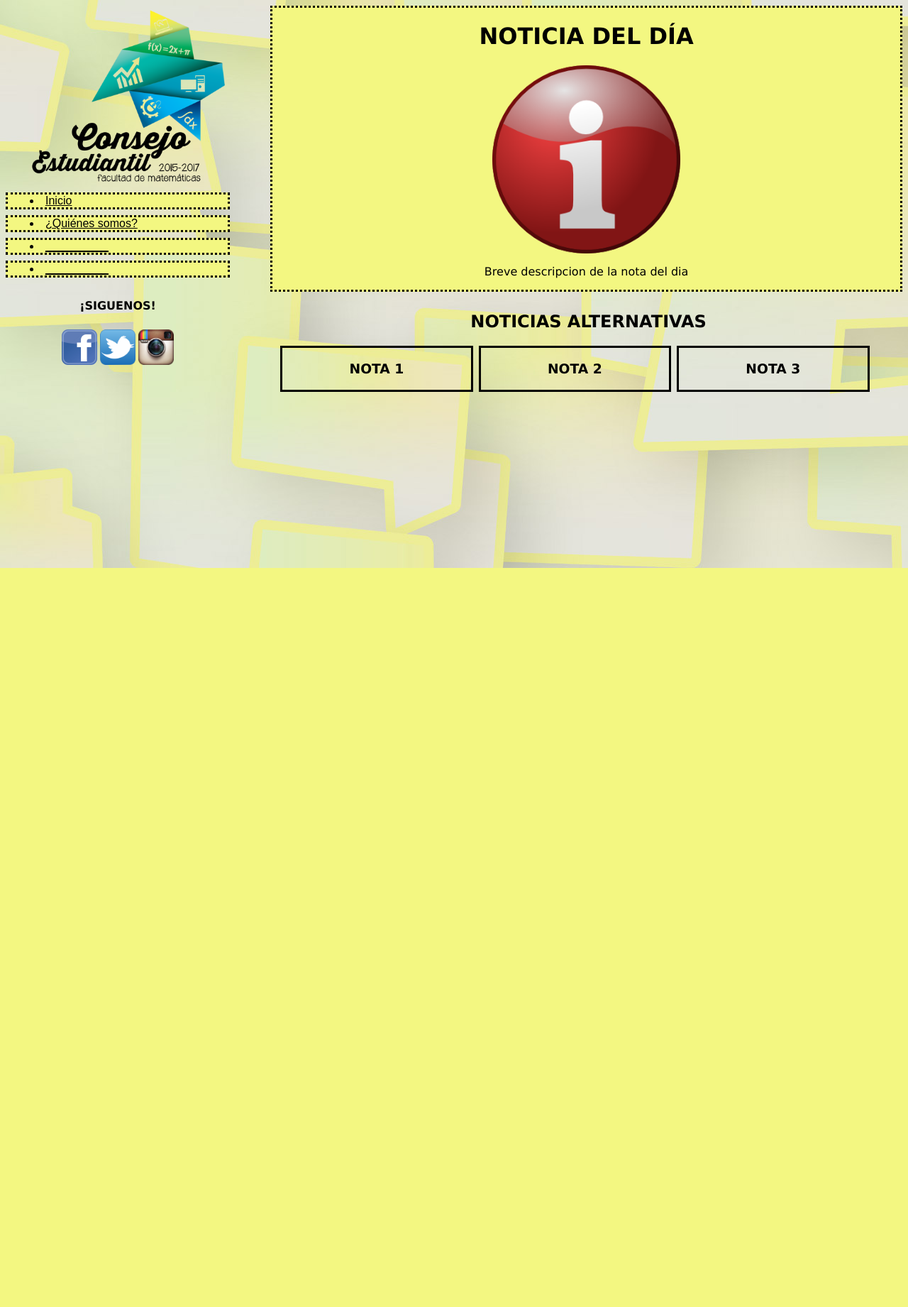
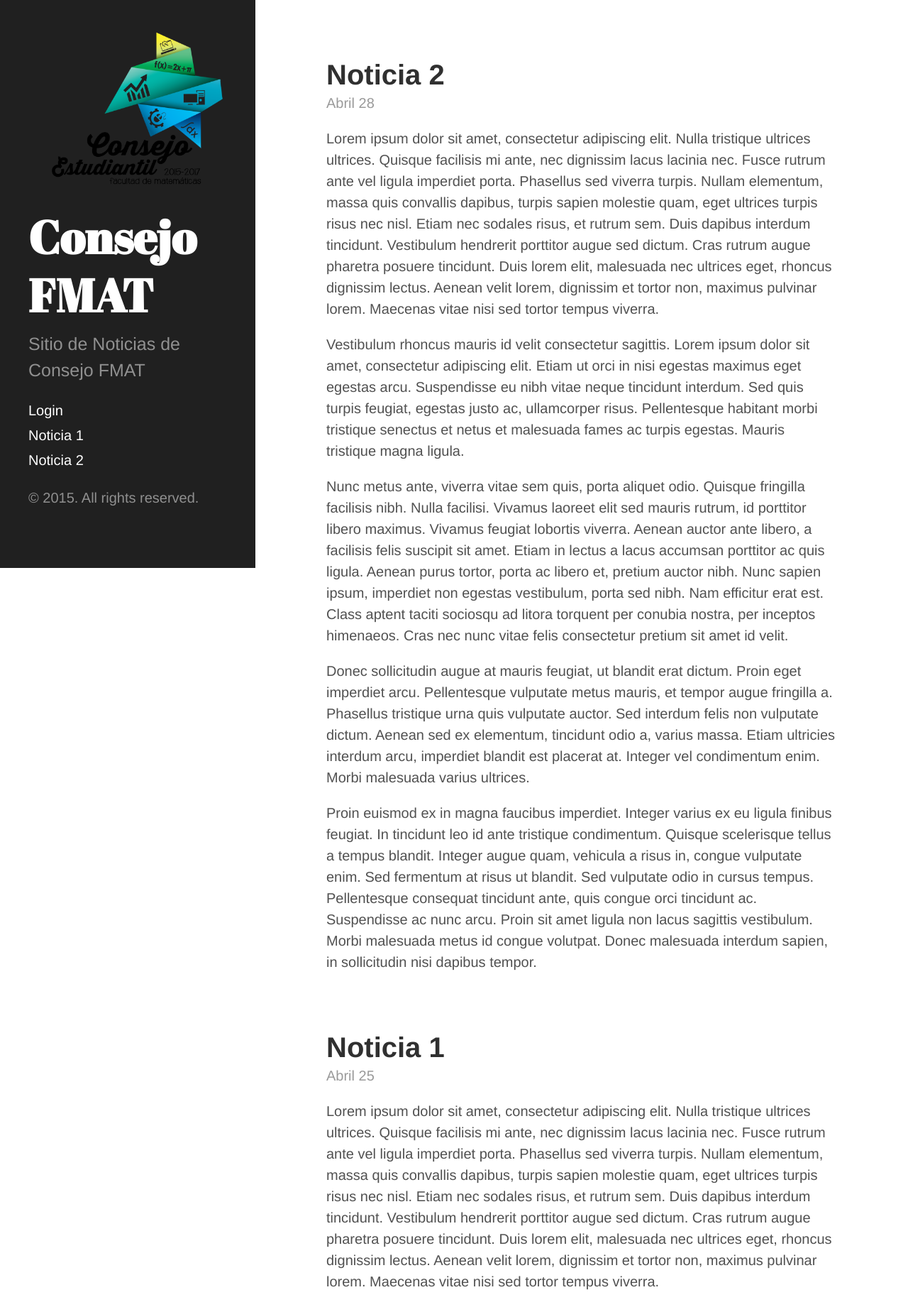
Before and after one commit to jupazave/Consejo-FMAT, a PHP site: page / in a window 1280 px wide. Shown: the top 1841 px of the page at 71% size. Before the commit the page ends 800 px from the top, so only its background shows below. Run offline with PHP 8.4, Linux system fonts and the light colour scheme.

Commit message:
Second release

```diff
--- a/consejo.css
+++ /dev/null
@@ -1,93 +0,0 @@
-/* === IMPORTANTE ===================================================
-   No modificar estos estilos, ya que son imprescindibles para
-   que la página se vea correctamente.
-   ================================================================== */
-
-
-#logoCE {
-  width: 25%;
-  float: left;
-
-}
-
-#NotActual{
-  width: 70%;
-  border: solid;
-  border-style: dotted;
-  float: right;
-  margin-bottom: .5em;
-  background-color: #F3F781;
-}
-
-#imgnoticiaPrin{
-  width: 30%;
-  text-align: center;
-}
-
-#descripcion{
-  text-align: center;
-  font-family: verdana;
-}
-
-#redes{
-  text-align: center;
-  font-family: verdana;
-  width: 25%;
-  float: left;
-}
-
-#menu{
-  width: 25%;
-  float: left;
-  text-indent: 10%;
-}
-
-.opM{
-  border-style: dotted;
-  background-color: #F3F781;
-  margin-bottom: .5em;
-}
-
-#fb, #tt, #insta{
-  text-align: center;
-  width: 50px;
-}
-
-#notALt{
-  float: right;
-  text-align: center;
-  font-family: verdana;
-  width: 70%;
-}
-
-#contenedorAlt{
-  width: 100%;
-}
-
-#nota1, #nota2, #nota3{
-  width: 30%;
-  float: left;
-  border: solid;
-  margin-left: .5em;
-  text-align: center;
-
-}
-
-table{
-  text-align: center;
-}
-
-a{
-  font-family: fantasy;
-  color: black;
-}
-
-h1{
-  font-family: Verdana;
-  text-align: center;
-}
-
-body{
-  background-image: url("../img/fondo2.jpg");
-
-}
--- a/index.html
+++ b/index.html
@@ -1,59 +1,99 @@
-<html xmlns="http://www.w3.org/1999/xhtml" lang="es" xml:lang="es">
+<!DOCTYPE html>
+<html xmlns="http://www.w3.org/1999/xhtml" xml:lang="en" lang="en-us">
 
 <head>
-    <meta http-equiv="Content-Type" content="text/html; charset=UTF-8" />
-	<link rel="stylesheet" type="text/css" href="consejo.css" title="style">
-	<title>Consejo Estudiantil</title>
+  <link href="http://gmpg.org/xfn/11" rel="profile">
+  <meta http-equiv="X-UA-Compatible" content="IE=edge">
+  <meta http-equiv="content-type" content="text/html; charset=utf-8">
+
+  <!-- Enable responsiveness on mobile devices-->
+  <meta name="viewport" content="width=device-width, initial-scale=1.0, maximum-scale=1">
+
+  <title>
+    Inicio
+  </title>
+
+  <!-- CSS -->
+  <link rel="stylesheet" href="/public/css/main.css">
+  <link rel="stylesheet" href="http://fonts.googleapis.com/css?family=PT+Sans:400,400italic,700|Abril+Fatface">
+
+  <!-- Icons -->
+  <link rel="apple-touch-icon-precomposed" sizes="144x144" href="/public/apple-touch-icon-144-precomposed.png">
+  <link rel="shortcut icon" href="/public/favicon.ico">
+
+  <!-- RSS -->
+  <link rel="alternate" type="application/rss+xml" title="RSS" href="/atom.xml">
 </head>
+
 <body>
-	<div id="contenedor">
-		<div id="logo">
-			<img id="logoCE" src="img/CE%20MATE.png">
-		</div>
-		<div id="NotActual">
-			<h1>NOTICIA DEL DÍA</h1>
-			<div align="center">
-				<img id="imgnoticiaPrin" src="img/Noticias_de_ultima_hora.png">
-				<p id="descripcion">Breve descripcion de la nota del dia</p>
-			</div>
 
-		</div>
-		<div id="menu">
-			<div class="opM"><li><a href="">Inicio</a></li></div>
-			<div class="opM"><li><a href="">¿Quiénes somos?</a></li></div>
-			<div class="opM"><li><a href="">__________</a></li></div>
-			<div class="opM"><li><a href="">__________</a></li></div>
-		</div>
+  <div class="sidebar">
+    <div class="container sidebar-sticky">
+      <div class="sidebar-about">
+      <img src="/public/img/CE_MATE.png" alt="">
+        <h1>
+          <a href="/">
+            Consejo FMAT
+          </a>
+        </h1>
+        <p class="lead">Sitio de Noticias de Consejo FMAT</p>
+      </div>
 
-		<div id="redes">
-			<h4>¡SIGUENOS!</h4>
-			<table align="center">
-          	<tbody>
-            	<tr>
-              		<td><a href = "https://www.facebook.com/cestudiantilfmat"><img id="fb" src="img/fb.png"></a></td>
-              		<td><a href="https://twitter.com/CE_FMAT"><img id="tt" src="img/tt.png" </a></td>
-              		<td><a href="https://instagram.com/ce_fmat/"><img id="insta" src="img/insta.png"></a></td>
-            	</tr>
-            </tbody>
-        	</table>
-		</div>
+      <nav class="sidebar-nav">
+        <a class="sidebar-nav-item" href="/login.php">Login</a>
+        <a class="sidebar-nav-item" href="/noticia.php?id=1">Noticia 1</a>
+        <a class="sidebar-nav-item" href="/noticia.php?id=2">Noticia 2</a>
+      </nav>
 
-		<div id="notALt">
-			<h2>NOTICIAS ALTERNATIVAS</h2>
-			<div id="contenedorAlt">
-				<div id="nota1">
-					<h3>NOTA 1</h3>
-				</div>
-				<div id="nota2">
-					<h3>NOTA 2</h3>
-				</div>
-				<div id="nota3">
-					<h3>NOTA 3</h3>
-				</div>
-			</div>
-		</div>
+      <p>&copy; 2015. All rights reserved.</p>
+    </div>
+  </div>
 
 
+  <div class="content container">
+    <div class="posts">
+      <div class="post">
+        <h1 class="post-title">
+          <a href="/noticia.php?id=2">
+            Noticia 2
+          </a>
+        </h1>
 
-	</div>
+        <span class="post-date">Abril 28</span>
+
+        <p>Lorem ipsum dolor sit amet, consectetur adipiscing elit. Nulla tristique ultrices ultrices. Quisque facilisis mi ante, nec dignissim lacus lacinia nec. Fusce rutrum ante vel ligula imperdiet porta. Phasellus sed viverra turpis. Nullam elementum, massa quis convallis dapibus, turpis sapien molestie quam, eget ultrices turpis risus nec nisl. Etiam nec sodales risus, et rutrum sem. Duis dapibus interdum tincidunt. Vestibulum hendrerit porttitor augue sed dictum. Cras rutrum augue pharetra posuere tincidunt. Duis lorem elit, malesuada nec ultrices eget, rhoncus dignissim lectus. Aenean velit lorem, dignissim et tortor non, maximus pulvinar lorem. Maecenas vitae nisi sed tortor tempus viverra. </p>
+
+        <p>Vestibulum rhoncus mauris id velit consectetur sagittis. Lorem ipsum dolor sit amet, consectetur adipiscing elit. Etiam ut orci in nisi egestas maximus eget egestas arcu. Suspendisse eu nibh vitae neque tincidunt interdum. Sed quis turpis feugiat, egestas justo ac, ullamcorper risus. Pellentesque habitant morbi tristique senectus et netus et malesuada fames ac turpis egestas. Mauris tristique magna ligula. </p>
+
+        <p>Nunc metus ante, viverra vitae sem quis, porta aliquet odio. Quisque fringilla facilisis nibh. Nulla facilisi. Vivamus laoreet elit sed mauris rutrum, id porttitor libero maximus. Vivamus feugiat lobortis viverra. Aenean auctor ante libero, a facilisis felis suscipit sit amet. Etiam in lectus a lacus accumsan porttitor ac quis ligula. Aenean purus tortor, porta ac libero et, pretium auctor nibh. Nunc sapien ipsum, imperdiet non egestas vestibulum, porta sed nibh. Nam efficitur erat est. Class aptent taciti sociosqu ad litora torquent per conubia nostra, per inceptos himenaeos. Cras nec nunc vitae felis consectetur pretium sit amet id velit. </p>
+
+        <p>Donec sollicitudin augue at mauris feugiat, ut blandit erat dictum. Proin eget imperdiet arcu. Pellentesque vulputate metus mauris, et tempor augue fringilla a. Phasellus tristique urna quis vulputate auctor. Sed interdum felis non vulputate dictum. Aenean sed ex elementum, tincidunt odio a, varius massa. Etiam ultricies interdum arcu, imperdiet blandit est placerat at. Integer vel condimentum enim. Morbi malesuada varius ultrices. </p>
+
+        <p>Proin euismod ex in magna faucibus imperdiet. Integer varius ex eu ligula finibus feugiat. In tincidunt leo id ante tristique condimentum. Quisque scelerisque tellus a tempus blandit. Integer augue quam, vehicula a risus in, congue vulputate enim. Sed fermentum at risus ut blandit. Sed vulputate odio in cursus tempus. Pellentesque consequat tincidunt ante, quis congue orci tincidunt ac. Suspendisse ac nunc arcu. Proin sit amet ligula non lacus sagittis vestibulum. Morbi malesuada metus id congue volutpat. Donec malesuada interdum sapien, in sollicitudin nisi dapibus tempor. </p>
+
+
+      </div>
+      <div class="post">
+        <h1 class="post-title">
+          <a href="/noticia.php?id=1">
+            Noticia 1
+          </a>
+        </h1>
+
+        <span class="post-date">Abril 25</span>
+
+        <p>Lorem ipsum dolor sit amet, consectetur adipiscing elit. Nulla tristique ultrices ultrices. Quisque facilisis mi ante, nec dignissim lacus lacinia nec. Fusce rutrum ante vel ligula imperdiet porta. Phasellus sed viverra turpis. Nullam elementum, massa quis convallis dapibus, turpis sapien molestie quam, eget ultrices turpis risus nec nisl. Etiam nec sodales risus, et rutrum sem. Duis dapibus interdum tincidunt. Vestibulum hendrerit porttitor augue sed dictum. Cras rutrum augue pharetra posuere tincidunt. Duis lorem elit, malesuada nec ultrices eget, rhoncus dignissim lectus. Aenean velit lorem, dignissim et tortor non, maximus pulvinar lorem. Maecenas vitae nisi sed tortor tempus viverra. </p>
+
+        <p>Vestibulum rhoncus mauris id velit consectetur sagittis. Lorem ipsum dolor sit amet, consectetur adipiscing elit. Etiam ut orci in nisi egestas maximus eget egestas arcu. Suspendisse eu nibh vitae neque tincidunt interdum. Sed quis turpis feugiat, egestas justo ac, ullamcorper risus. Pellentesque habitant morbi tristique senectus et netus et malesuada fames ac turpis egestas. Mauris tristique magna ligula. </p>
+
+        <p>Nunc metus ante, viverra vitae sem quis, porta aliquet odio. Quisque fringilla facilisis nibh. Nulla facilisi. Vivamus laoreet elit sed mauris rutrum, id porttitor libero maximus. Vivamus feugiat lobortis viverra. Aenean auctor ante libero, a facilisis felis suscipit sit amet. Etiam in lectus a lacus accumsan porttitor ac quis ligula. Aenean purus tortor, porta ac libero et, pretium auctor nibh. Nunc sapien ipsum, imperdiet non egestas vestibulum, porta sed nibh. Nam efficitur erat est. Class aptent taciti sociosqu ad litora torquent per conubia nostra, per inceptos himenaeos. Cras nec nunc vitae felis consectetur pretium sit amet id velit. </p>
+
+        <p>Donec sollicitudin augue at mauris feugiat, ut blandit erat dictum. Proin eget imperdiet arcu. Pellentesque vulputate metus mauris, et tempor augue fringilla a. Phasellus tristique urna quis vulputate auctor. Sed interdum felis non vulputate dictum. Aenean sed ex elementum, tincidunt odio a, varius massa. Etiam ultricies interdum arcu, imperdiet blandit est placerat at. Integer vel condimentum enim. Morbi malesuada varius ultrices. </p>
+
+        <p>Proin euismod ex in magna faucibus imperdiet. Integer varius ex eu ligula finibus feugiat. In tincidunt leo id ante tristique condimentum. Quisque scelerisque tellus a tempus blandit. Integer augue quam, vehicula a risus in, congue vulputate enim. Sed fermentum at risus ut blandit. Sed vulputate odio in cursus tempus. Pellentesque consequat tincidunt ante, quis congue orci tincidunt ac. Suspendisse ac nunc arcu. Proin sit amet ligula non lacus sagittis vestibulum. Morbi malesuada metus id congue volutpat. Donec malesuada interdum sapien, in sollicitudin nisi dapibus tempor. </p>
+      </div>
+    </div>
+  </div>
+
 </body>
+</html>
--- /dev/null
+++ b/public/css/main.css
@@ -0,0 +1,360 @@
+* {
+  -webkit-box-sizing: border-box;
+     -moz-box-sizing: border-box;
+          box-sizing: border-box;
+}
+html {
+  font-family: "PT Sans", Helvetica, Arial, sans-serif;
+}
+@media (min-width: 48em) {
+  html {
+    font-size: 16px;
+  }
+}
+@media (min-width: 58em) {
+  html {
+    font-size: 20px;
+  }
+}
+
+html,
+body {
+  margin: 0;
+  padding: 0;
+}
+
+html {
+  font-family: "Helvetica Neue", Helvetica, Arial, sans-serif;
+  font-size: 16px;
+  line-height: 1.5;
+}
+@media (min-width: 38em) {
+  html {
+    font-size: 20px;
+  }
+}
+
+body {
+  color: #515151;
+  background-color: #fff;
+  -webkit-text-size-adjust: 100%;
+      -ms-text-size-adjust: 100%;
+}
+
+a {
+  color: #268bd2;
+  text-decoration: none;
+}
+a:hover,
+a:focus {
+  text-decoration: underline;
+}
+
+/* Headings */
+h1, h2, h3, h4, h5, h6 {
+  margin-bottom: .5rem;
+  font-weight: bold;
+  line-height: 1.25;
+  color: #313131;
+  text-rendering: optimizeLegibility;
+}
+h1 {
+  font-size: 2rem;
+}
+h2 {
+  margin-top: 1rem;
+  font-size: 1.5rem;
+}
+h3 {
+  margin-top: 1.5rem;
+  font-size: 1.25rem;
+}
+h4, h5, h6 {
+  margin-top: 1rem;
+  font-size: 1rem;
+}
+
+/* Body text */
+p {
+  margin-top: 0;
+  margin-bottom: 1rem;
+}
+
+hr {
+  position: relative;
+  margin: 1.5rem 0;
+  border: 0;
+  border-top: 1px solid #eee;
+  border-bottom: 1px solid #fff;
+}
+
+abbr {
+  font-size: 85%;
+  font-weight: bold;
+  color: #555;
+  text-transform: uppercase;
+}
+abbr[title] {
+  cursor: help;
+  border-bottom: 1px dotted #e5e5e5;
+}
+
+
+img {
+  display: block;
+  max-width: 100%;
+  margin: 0 0 1rem;
+  border-radius: 5px;
+}
+
+
+/*
+ * Custom type
+ *
+ * Extend paragraphs with `.lead` for larger introductory text.
+ */
+
+.lead {
+  font-size: 1.25rem;
+  font-weight: 300;
+}
+
+
+/*
+ * Messages
+ *
+ * Show alert messages to users. You may add it to single elements like a `<p>`,
+ * or to a parent if there are multiple elements to show.
+ */
+
+.message {
+  margin-bottom: 1rem;
+  padding: 1rem;
+  color: #717171;
+  background-color: #f9f9f9;
+}
+
+
+/*
+ * Container
+ *
+ * Center the page content.
+ */
+
+.container {
+  padding-left:  1rem;
+  padding-right: 1rem;
+  margin-left:  auto;
+  margin-right: auto;
+}
+
+
+/*
+ * Masthead
+ *
+ * Super small header above the content for site name and short description.
+ */
+
+.masthead {
+  padding-top:    1rem;
+  padding-bottom: 1rem;
+  margin-bottom: 3rem;
+}
+.masthead-title {
+  margin-top: 0;
+  margin-bottom: 0;
+  color: #505050;
+}
+.masthead-title a {
+  color: #505050;
+}
+.masthead-title small {
+  font-size: 75%;
+  font-weight: 400;
+  color: #c0c0c0;
+  letter-spacing: 0;
+}
+
+
+/*
+ * Posts and pages
+ *
+ * Each post is wrapped in `.post` and is used on default and post layouts. Each
+ * page is wrapped in `.page` and is only used on the page layout.
+ */
+
+.page,
+.post {
+  margin-bottom: 4em;
+}
+
+/* Blog post or page title */
+.page-title,
+.post-title,
+.post-title a {
+  color: #303030;
+}
+.page-title,
+.post-title {
+  margin-top: 0;
+}
+
+/* Meta data line below post title */
+.post-date {
+  display: block;
+  margin-top: -.5rem;
+  margin-bottom: 1rem;
+  color: #9a9a9a;
+}
+
+/* Related posts */
+.related {
+  padding-top: 2rem;
+  padding-bottom: 2rem;
+  border-top: 1px solid #eee;
+}
+.related-posts {
+  padding-left: 0;
+  list-style: none;
+}
+.related-posts h3 {
+  margin-top: 0;
+}
+.related-posts li small {
+  font-size: 75%;
+  color: #999;
+}
+.related-posts li a:hover {
+  color: #268bd2;
+  text-decoration: none;
+}
+.related-posts li a:hover small {
+  color: inherit;
+}
+
+/*
+ * Pagination
+ *
+ * Super lightweight (HTML-wise) blog pagination. `span`s are provide for when
+ * there are no more previous or next posts to show.
+ */
+
+.pagination {
+  overflow: hidden; /* clearfix */
+  margin-left: -1rem;
+  margin-right: -1rem;
+  font-family: "PT Sans", Helvetica, Arial, sans-serif;
+  color: #ccc;
+  text-align: center;
+}
+
+/* Pagination items can be `span`s or `a`s */
+.pagination-item {
+  display: block;
+  padding: 1rem;
+  border: 1px solid #eee;
+}
+.pagination-item:first-child {
+  margin-bottom: -1px;
+}
+
+/* Only provide a hover state for linked pagination items */
+a.pagination-item:hover {
+  background-color: #f5f5f5;
+}
+
+@media (min-width: 30em) {
+  .pagination {
+    margin: 3rem 0;
+  }
+  .pagination-item {
+    float: left;
+    width: 50%;
+  }
+  .pagination-item:first-child {
+    margin-bottom: 0;
+    border-top-left-radius:    4px;
+    border-bottom-left-radius: 4px;
+  }
+  .pagination-item:last-child {
+    margin-left: -1px;
+    border-top-right-radius:    4px;
+    border-bottom-right-radius: 4px;
+  }
+}
+
+/*
+ * Sidebar
+ *
+ * Flexible banner for housing site name, intro, and "footer" content. Starts
+ * out above content in mobile and later moves to the side with wider viewports.
+ */
+
+.sidebar {
+  text-align: center;
+  padding: 2rem 1rem;
+  color: rgba(255,255,255,.5);
+  background-color: #202020;
+}
+@media (min-width: 48em) {
+  .sidebar {
+    position: fixed;
+    top: 0;
+    left: 0;
+    bottom: 0;
+    width: 18rem;
+    text-align: left;
+  }
+}
+
+.sidebar a {
+  color: #fff;
+}
+
+.sidebar-about h1 {
+  color: #fff;
+  margin-top: 0;
+  font-family: "Abril Fatface", serif;
+  font-size: 3.25rem;
+}
+
+/* Sidebar nav */
+.sidebar-nav {
+  margin-bottom: 1rem;
+}
+.sidebar-nav-item {
+  display: block;
+  line-height: 1.75;
+}
+a.sidebar-nav-item:hover,
+a.sidebar-nav-item:focus {
+  text-decoration: underline;
+}
+.sidebar-nav-item.active {
+  font-weight: bold;
+}
+
+/* Container
+ *
+ * Align the contents of the site above the proper threshold with some margin-fu
+ * with a 25%-wide `.sidebar`.
+ */
+
+.content {
+  padding-top:    4rem;
+  padding-bottom: 4rem;
+}
+
+@media (min-width: 48em) {
+  .content {
+    margin-left: 20rem;
+    margin-right: 2rem;
+  }
+}
+
+@media (min-width: 64em) {
+  .content {
+    margin-left: 22rem;
+    margin-right: 4rem;
+  }
+}
```
Also changed, not shown: login.php (renamed from login.html, +5 -3 lines), public/javascripts/valida.js (added, +47 -0 lines), img/insta.png (deleted), img/noticiaprincipal.jpg (deleted), img/tt.png (deleted), nuevo.php (added), public/apple-touch-icon-144-precomposed.png (renamed from img/CE MATE.png), public/css/login.css (renamed from login.css), public/favicon.ico (added), public/img/CE MATE.jpg (renamed from img/CE MATE.jpg), public/img/CE_MATE.png (added), public/img/Noticias_de_ultima_hora.png (renamed from img/Noticias_de_ultima_hora.png), public/img/fb.png (renamed from img/fb.png), public/img/fondo1.jpg (renamed from img/fondo1.jpg), 3 more files, 3 other files.
